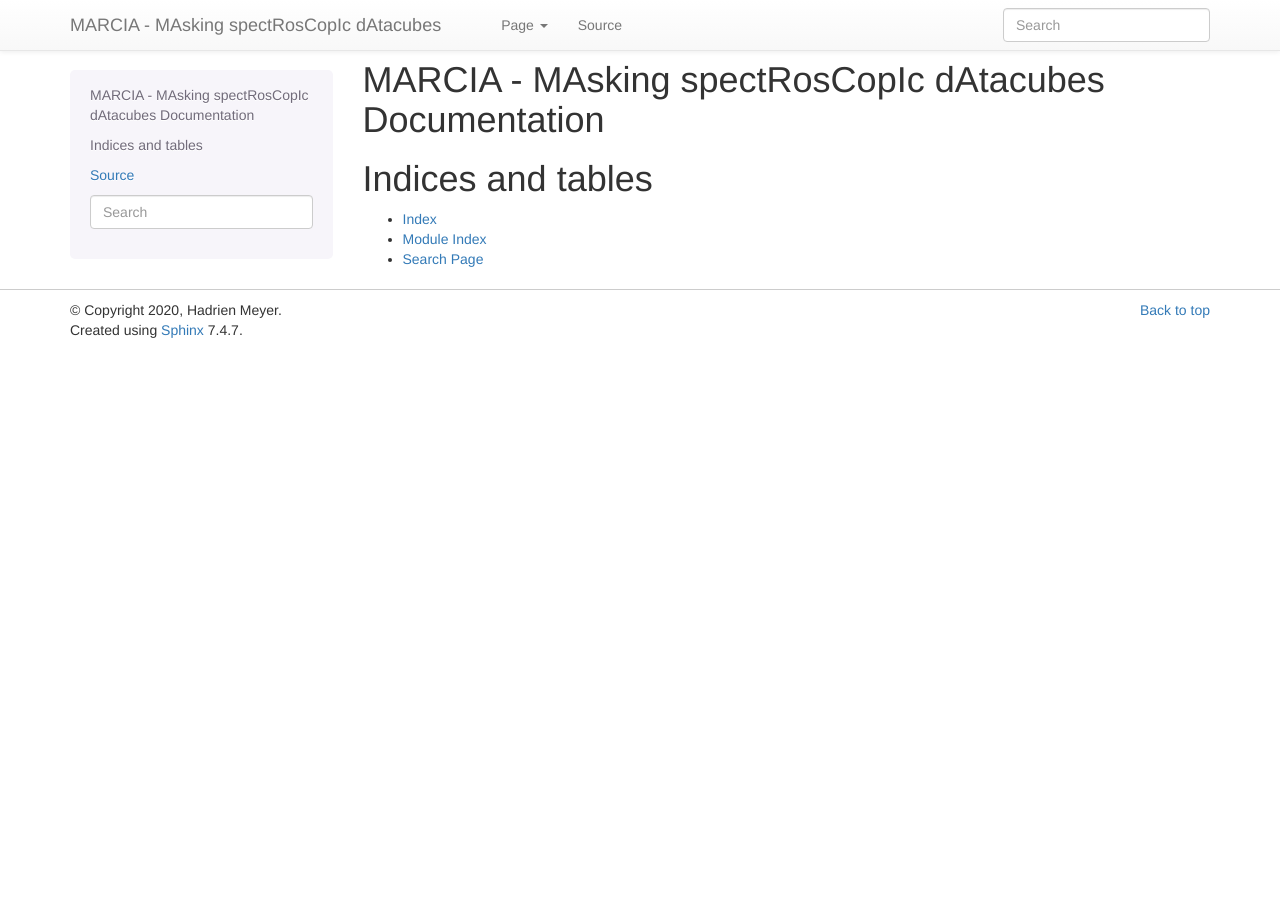
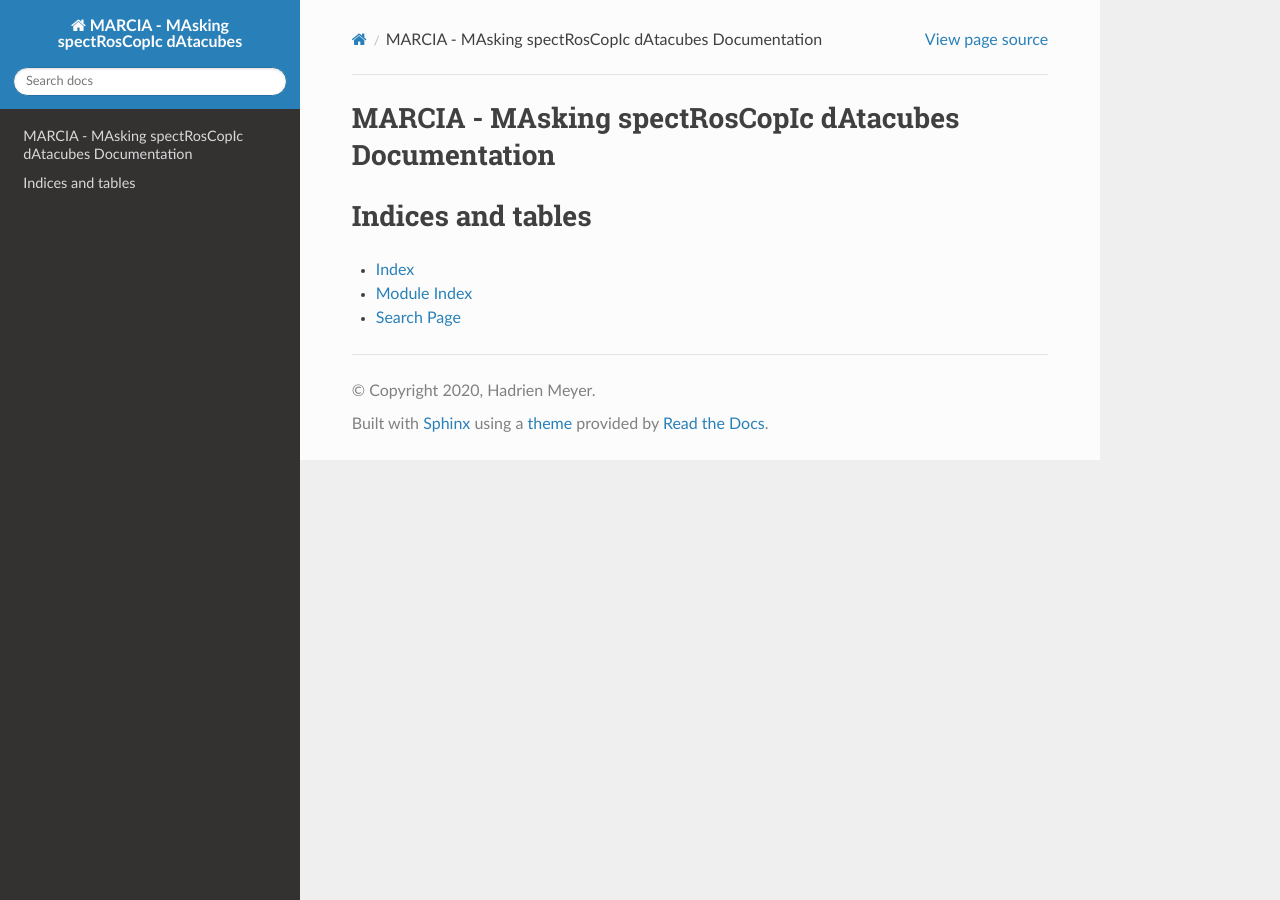
Before and after one commit to hameye/MARCIA, a Sphinx documentation site: the page built from doc/index.rst, in a window 1280 px wide. Built offline with Sphinx 7.4.7 and the Read the Docs theme 2.0.0, drawn with Linux system fonts in a browser that asks for light colours; pages that are not in the unit, such as notebooks, are missing from menus.

Commit message:
Enhancement

```diff
--- a/doc/conf.py
+++ b/doc/conf.py
@@ -10,7 +10,7 @@
 # add these directories to sys.path here. If the directory is relative to the
 # documentation root, use os.path.abspath to make it absolute, like shown here.
 #
-import sphinx_bootstrap_theme
+import sphinx_rtd_theme
 
 import os
 import sys
@@ -33,7 +33,9 @@ release = '0.1.0'
 # extensions coming with Sphinx (named 'sphinx.ext.*') or your custom
 # ones.
 extensions = ['sphinx.ext.napoleon',
-              'sphinx.ext.autodoc', 'sphinx.ext.coverage']
+              'sphinx.ext.autodoc',
+              'sphinx.ext.coverage',
+              'sphinx_rtd_theme']
 
 # Add any paths that contain templates here, relative to this directory.
 templates_path = ['_templates']
@@ -49,7 +51,7 @@ exclude_patterns = ['_build', 'Thumbs.db', '.DS_Store']
 # The theme to use for HTML and HTML Help pages.  See the documentation for
 # a list of builtin themes.
 #
-html_theme = 'bootstrap'
+html_theme = "sphinx_rtd_theme"
 
 # Add any paths that contain custom static files (such as style sheets) here,
 # relative to this directory. They are copied after the builtin static files,
@@ -60,7 +62,7 @@ html_static_path = ['_static']
 # of the sidebar.
 
 
-html_theme_path = sphinx_bootstrap_theme.get_html_theme_path()
+#html_theme_path = sphinx_bootstrap_theme.get_html_theme_path()
 
 
 def run_apidoc(_):
--- a/setup.py
+++ b/setup.py
@@ -1,7 +1,4 @@
 from setuptools import setup, find_namespace_packages
-
-with open('README.md') as file:
-    long_description = file.read()
 
 
 setup(
```
Also changed, not shown: 2 other files.
